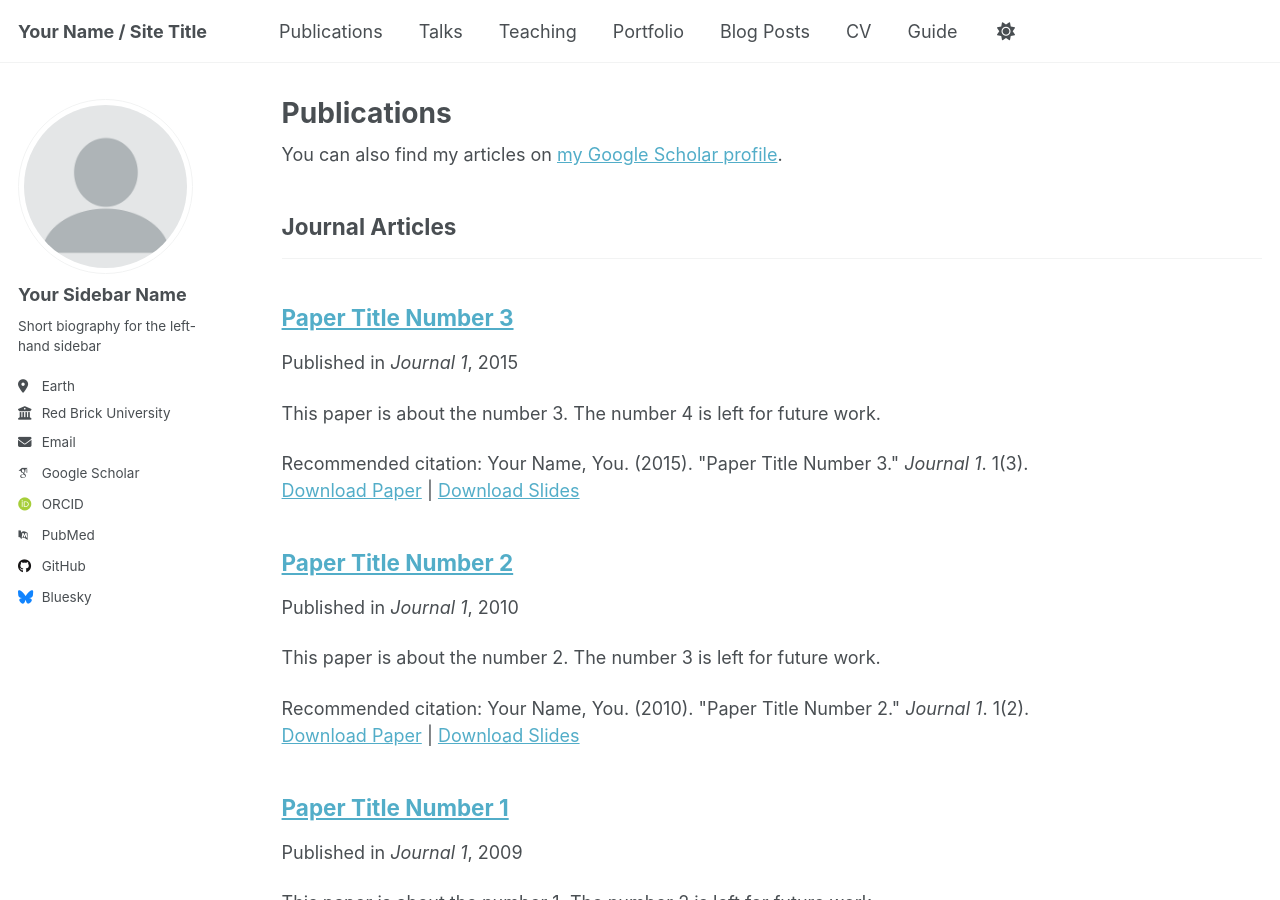
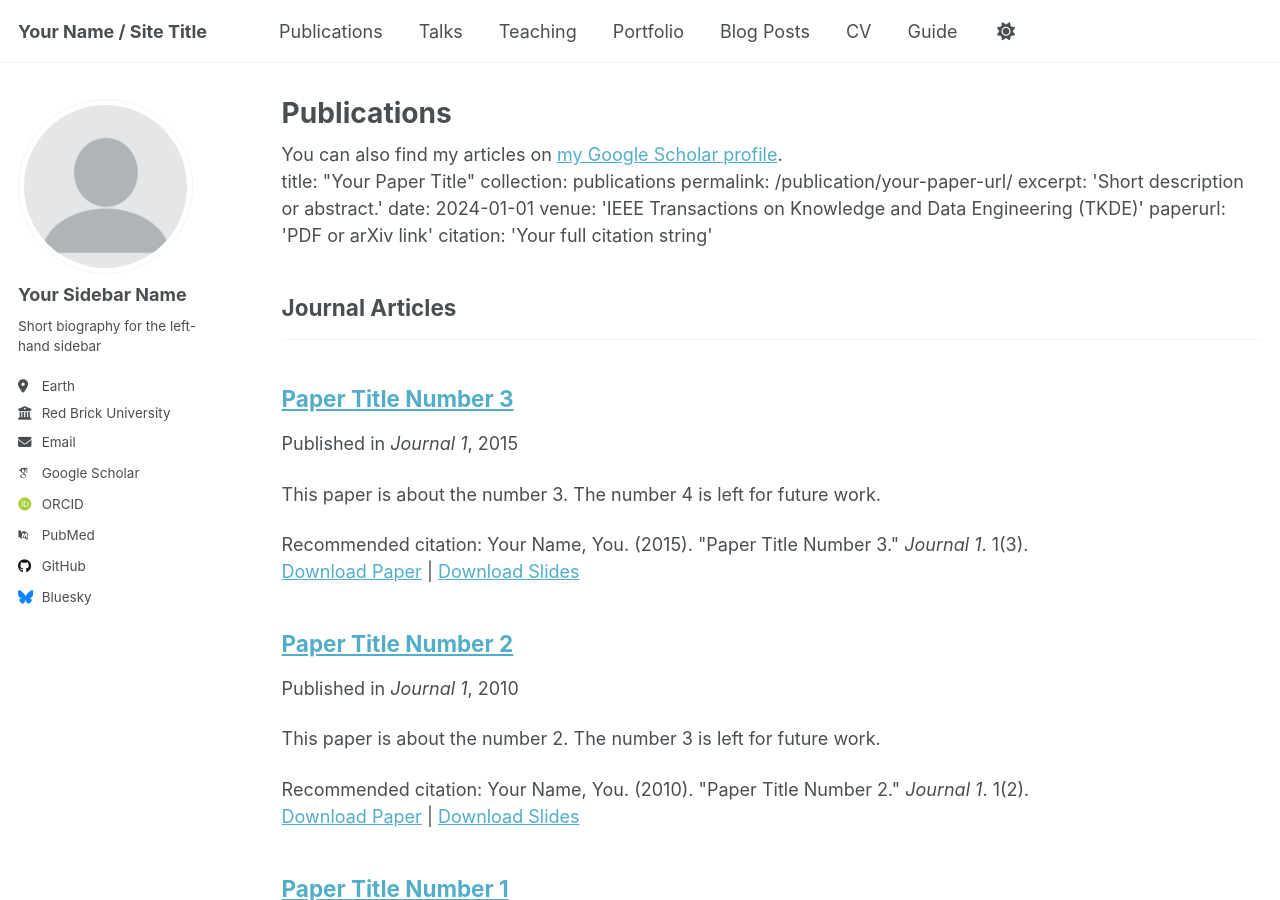
Before and after one commit to doushijihui/Chovy-Gong, a Jekyll site: the page built from _pages/publications.html, in a window 1280 px wide and 900 px high. Built offline with Jekyll 4.4.1, drawn with Linux system fonts in a browser that asks for light colours; some web fonts are replaced; a script that is not in the unit is left out.

Commit message:
Update publications.html

```diff
--- a/_pages/publications.html
+++ b/_pages/publications.html
@@ -10,6 +10,15 @@ author_profile: true
 {% endif %}
 
 {% include base_path %}
+
+title: "Your Paper Title"
+collection: publications
+permalink: /publication/your-paper-url/
+excerpt: 'Short description or abstract.'
+date: 2024-01-01
+venue: 'IEEE Transactions on Knowledge and Data Engineering (TKDE)'
+paperurl: 'PDF or arXiv link'
+citation: 'Your full citation string'
 
 <!-- New style rendering if publication categories are defined -->
 {% if site.publication_category %}
```
